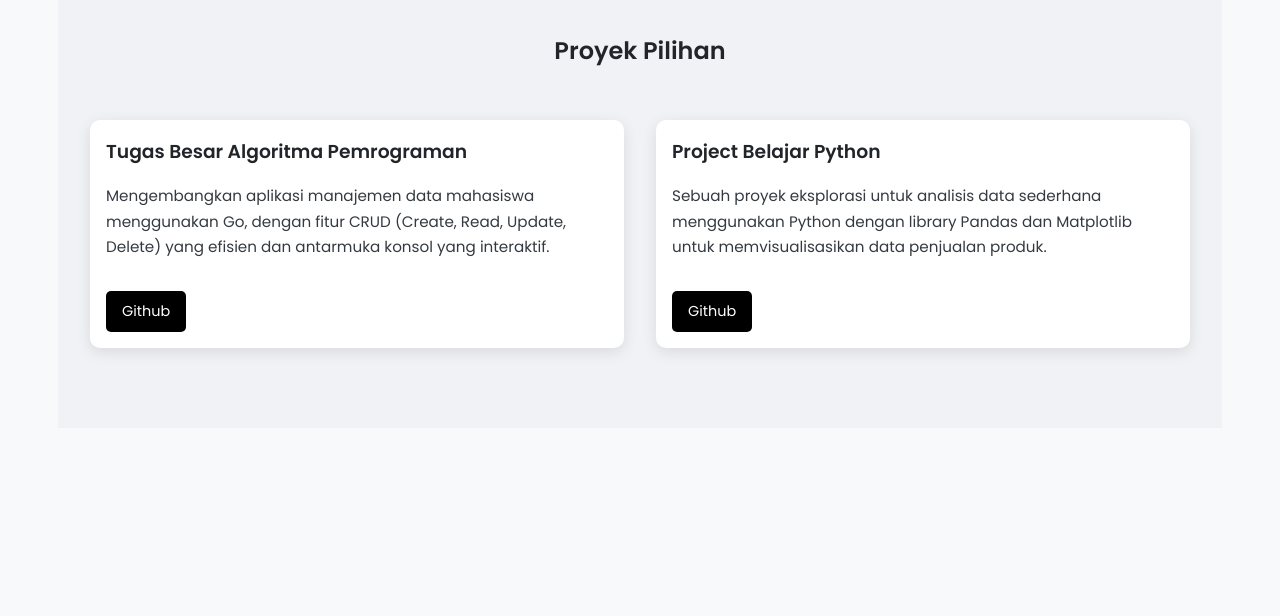
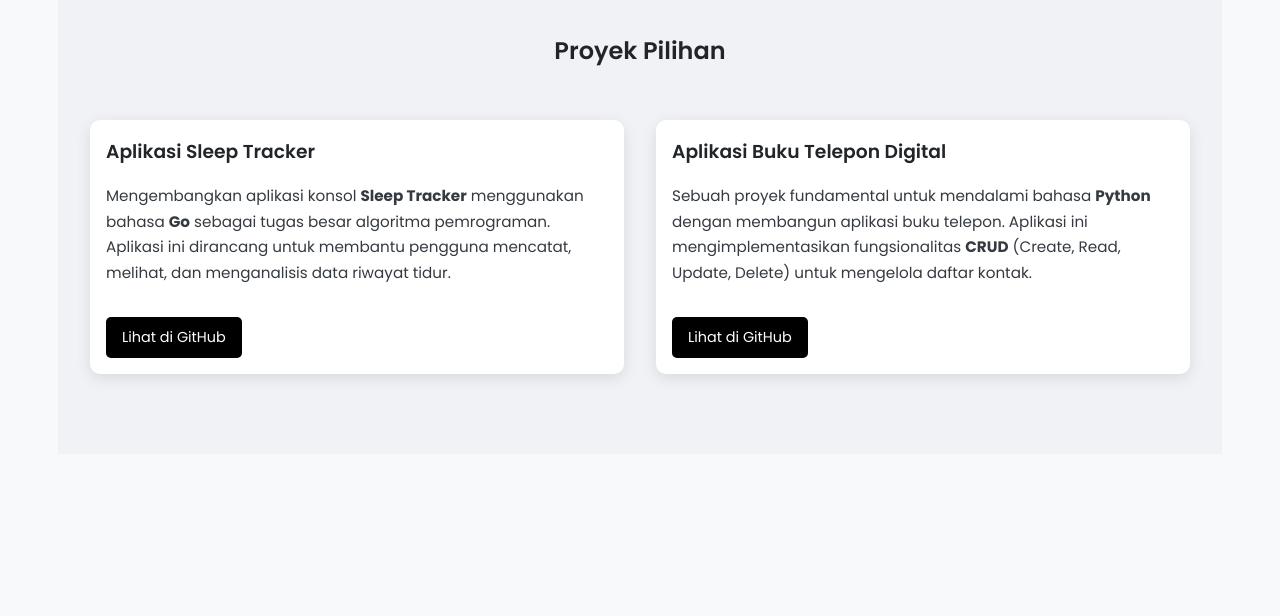
Before and after one commit to Muchammadmunawir/Muchammadmunawir.github.io, a plain HTML site: page index.html in a window 1280 px wide. Shown: the part 2220-2836 px from the top of the page. Drawn offline with Linux system fonts and the light colour scheme.

Commit message:
Update index.html

```diff
--- a/index.html
+++ b/index.html
@@ -85,14 +85,19 @@
             <h2 class="scroll-animation">Proyek Pilihan</h2>
             <div class="project-grid">
                 <div class="project-card scroll-animation">
-                    <h3>Tugas Besar Algoritma Pemrograman</h3>
-                    <p>Mengembangkan aplikasi manajemen data mahasiswa menggunakan Go, dengan fitur CRUD (Create, Read, Update, Delete) yang efisien dan antarmuka konsol yang interaktif.</p>
-                    <a href="https://github.com/Muchammadmunawir/Portofolio/blob/d429b0206132bb62a7a86d63a977c25dbaddbb87/tubes%20alpro.go" class="project-btn" target="_blank">Github</a>
+                    <h3>Aplikasi Sleep Tracker</h3>
+                    <p>
+                        Mengembangkan aplikasi konsol <strong>Sleep Tracker</strong> menggunakan bahasa <strong>Go</strong> sebagai tugas besar algoritma pemrograman. Aplikasi ini dirancang untuk membantu pengguna mencatat, melihat, dan menganalisis data riwayat tidur.
+                    </p>
+                    <a href="https://github.com/Muchammadmunawir/Portofolio/blob/d429b0206132bb62a7a86d63a977c25dbaddbb87/tubes%20alpro.go" class="project-btn" target="_blank">Lihat di GitHub</a>
                 </div>
+
                 <div class="project-card scroll-animation">
-                    <h3>Project Belajar Python</h3>
-                    <p>Sebuah proyek eksplorasi untuk analisis data sederhana menggunakan Python dengan library Pandas dan Matplotlib untuk memvisualisasikan data penjualan produk.</p>
-                    <a href="https://github.com/Muchammadmunawir/Portofolio/blob/d429b0206132bb62a7a86d63a977c25dbaddbb87/project%20buat%20belajar%20phyton.py" class="project-btn" target="_blank">Github</a>
+                    <h3>Aplikasi Buku Telepon Digital</h3>
+                    <p>
+                        Sebuah proyek fundamental untuk mendalami bahasa <strong>Python</strong> dengan membangun aplikasi buku telepon. Aplikasi ini mengimplementasikan fungsionalitas <strong>CRUD</strong> (Create, Read, Update, Delete) untuk mengelola daftar kontak.
+                    </p>
+                    <a href="https://github.com/Muchammadmunawir/Portofolio/blob/d429b0206132bb62a7a86d63a977c25dbaddbb87/project%20buat%20belajar%20phyton.py" class="project-btn" target="_blank">Lihat di GitHub</a>
                 </div>
             </div>
         </section>
```
